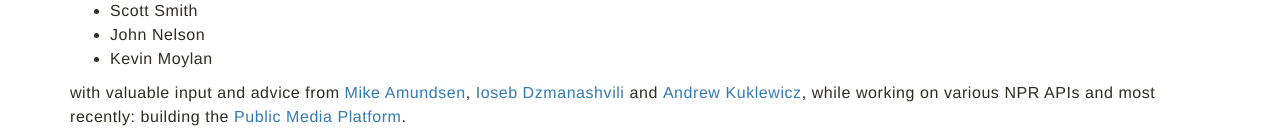
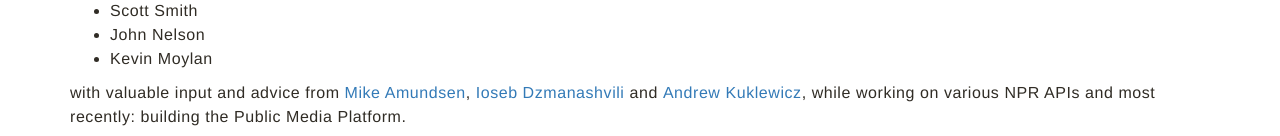
Before and after one commit to npr/cdoc-spec-site, a Jekyll site: the page built from spec.md, in a window 1280 px wide and 900 px high, scrolled down 8898 px. Shown: the part 761-897 px from the top of the window. Built offline with Jekyll 4.4.1, drawn with Linux system fonts in a browser that asks for light colours; nearby versions of some CDN libraries; some of the changed lines change nothing that is shown.

Commit message:
Remove defunct PMP link

```diff
--- a/_includes/acknowledgements.md
+++ b/_includes/acknowledgements.md
@@ -11,4 +11,4 @@ It was designed by a team at [NPR](https://www.npr.org) that included:
 - John Nelson
 - Kevin Moylan
 
-with valuable input and advice from [Mike Amundsen](https://github.com/mamund), [Ioseb Dzmanashvili](https://github.com/ioseb) and [Andrew Kuklewicz](https://github.com/kookster), while working on various NPR APIs and most recently: building the [Public Media Platform](http://docs.pmp.io).
+with valuable input and advice from [Mike Amundsen](https://github.com/mamund), [Ioseb Dzmanashvili](https://github.com/ioseb) and [Andrew Kuklewicz](https://github.com/kookster), while working on various NPR APIs and most recently: building the Public Media Platform.
```
